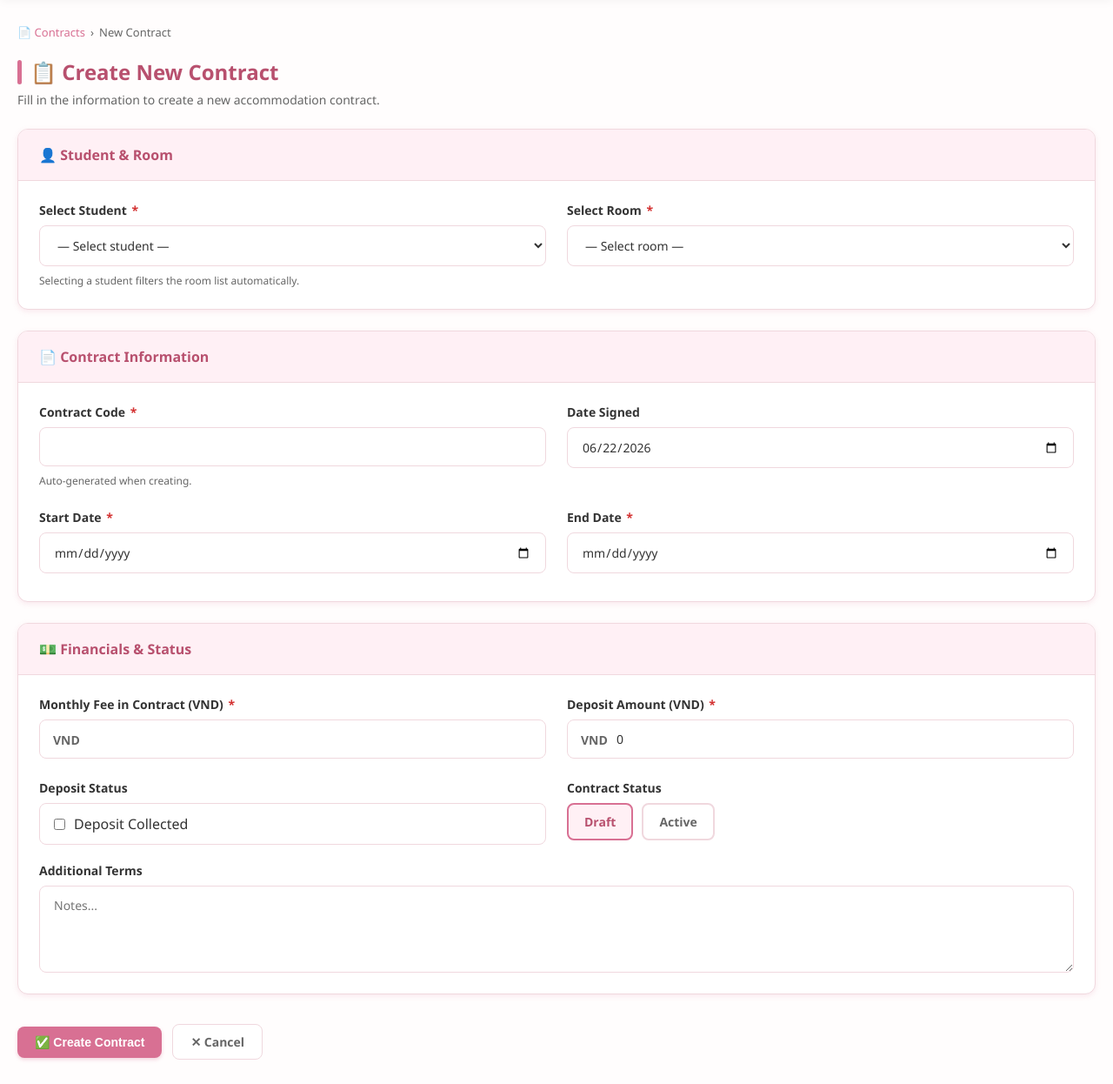
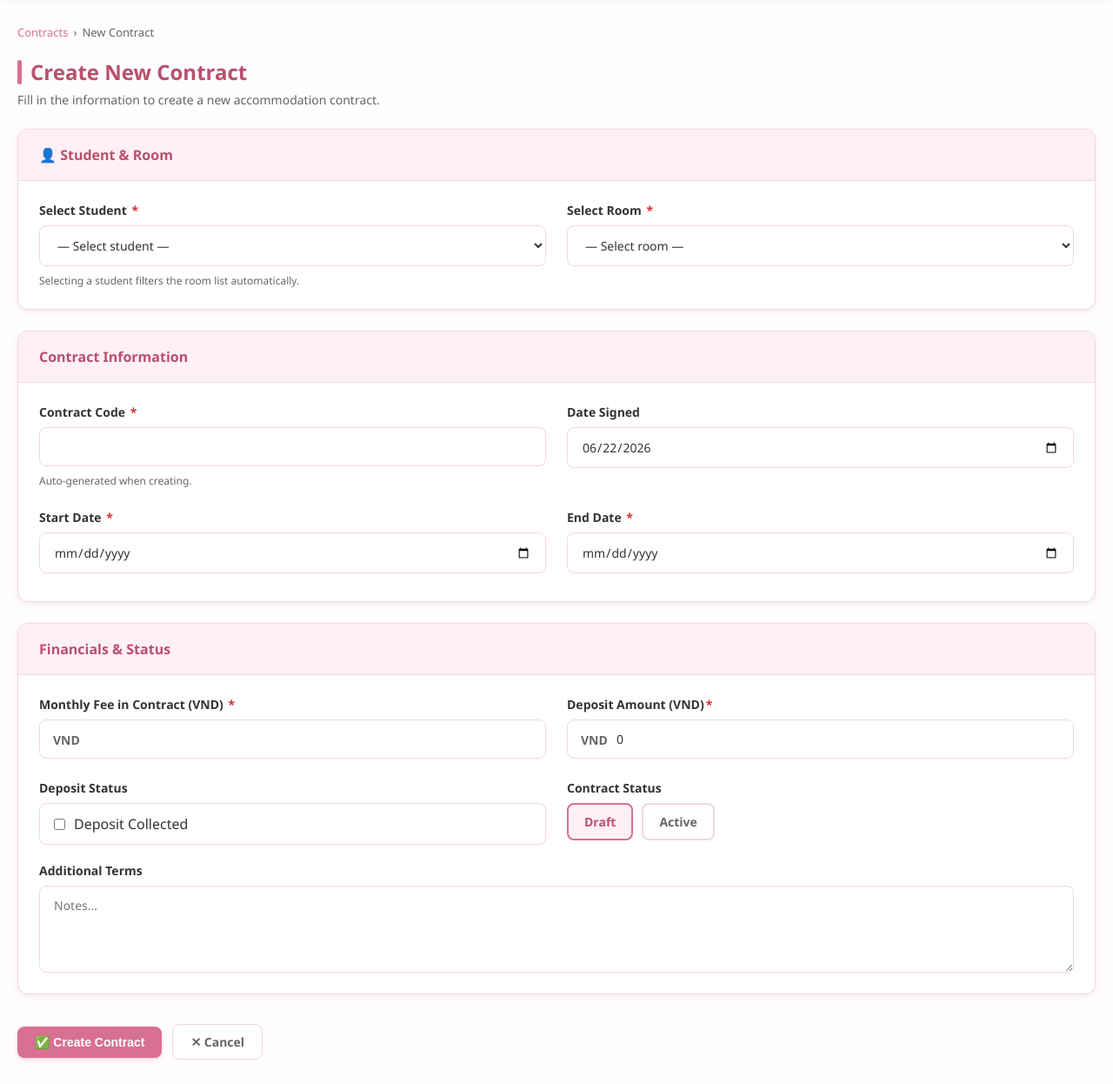
Before and after one commit to Hlh2207/Dormitory_Manager_HKT, a PHP site: page /ContractFormView.php in a window 1280 px wide. Shown: the part 64-1310 px from the top of the page at 87% size. Run offline with PHP 8.4, Linux system fonts and the light colour scheme; a user stored in the database is signed in; data comes from the database, SQL or seed files in the repository.

Commit message:
Chỉnh sửa Contract -My

```diff
--- a/ktx/ContractFormView.php
+++ b/ktx/ContractFormView.php
@@ -3,7 +3,6 @@
 //  ContractFormView.php — Create / Edit Contract
 // ============================================================
 
-// ---------- 1. BẢO MẬT & SESSION (Đã thêm) ----------
 if (session_status() === PHP_SESSION_NONE) {
     session_start();
 }
@@ -136,20 +135,19 @@ if ($isEdit) {
     $statusOptions['terminated'] = 'Terminated';
 }
 
-// ---------- 4. GỌI HEADER CHUNG ----------
 $pageTitle = $isEdit ? 'Edit Contract' : 'New Contract';
 include 'header.php';
 ?>
 
 <main class="page">
     <div class="breadcrumb">
-        <a href="ContractListView.php">📄 Contracts</a>
+        <a href="ContractListView.php">Contracts</a>
         <span>›</span>
         <span><?= $isEdit ? 'Edit #' . $contractId : 'New Contract' ?></span>
     </div>
 
     <h1 class="page-title">
-        <?= $isEdit ? '✏ Edit Contract' : '📋 Create New Contract' ?>
+        <?= $isEdit ? '✏ Edit Contract' : 'Create New Contract' ?>
     </h1>
     <p class="page-desc"><?= $isEdit ? 'Update contract details.' : 'Fill in the information to create a new accommodation contract.' ?></p>
 
@@ -202,7 +200,7 @@ include 'header.php';
         </div>
 
         <div class="card">
-            <div class="card-header"><h2>📄 Contract Information</h2></div>
+            <div class="card-header"><h2>Contract Information</h2></div>
             <div class="card-body">
                 <div class="form-grid form-grid-2">
                     <div class="form-group">
@@ -228,7 +226,7 @@ include 'header.php';
         </div>
 
         <div class="card">
-            <div class="card-header"><h2>💵 Financials & Status</h2></div>
+            <div class="card-header"><h2>Financials & Status</h2></div>
             <div class="card-body">
                 <div class="form-grid form-grid-2">
                     <div class="form-group">
@@ -239,7 +237,7 @@ include 'header.php';
                         </div>
                     </div>
                     <div class="form-group">
-                        <label class="form-label">Deposit Amount (VND) <span class="required">*</span></label>
+                        <label class="form-label">Deposit Amount (VND)<span class="required">*</span></label>
                         <div class="pfx-wrap">
                             <span class="pfx">VND</span>
                             <input type="number" name="deposit_amount" class="form-control" value="<?= htmlspecialchars($fDeposit) ?>" required>
```
